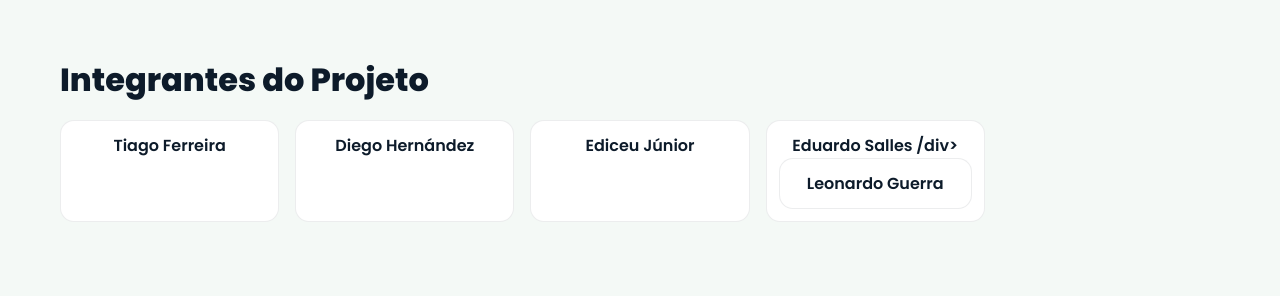
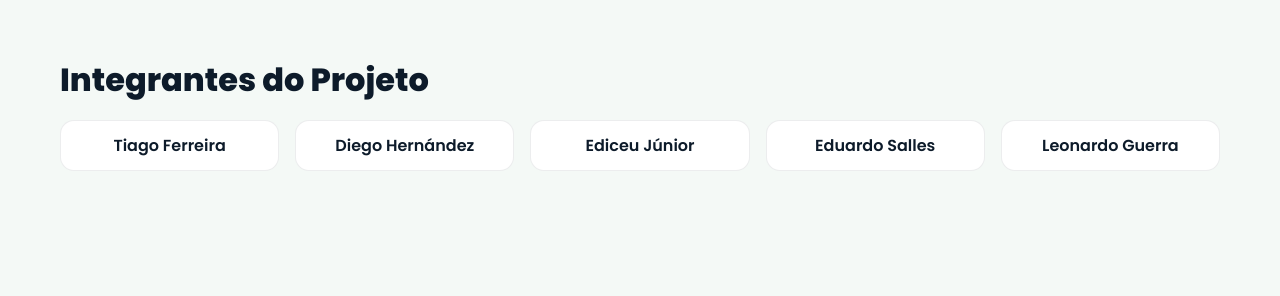
Before and after one commit to tiagoferreira159/docampoaodigital, a plain HTML site: page index.html in a window 1280 px wide. Shown: the part 2340-2636 px from the top of the page. Drawn offline with Linux system fonts and the light colour scheme.

Commit message:
Update index.html
atualizacao

```diff
--- a/index.html
+++ b/index.html
@@ -141,7 +141,7 @@
       <div class="tag">Tiago Ferreira </div>
       <div class="tag">Diego Hernández </div>
       <div class="tag">Ediceu Júnior </div>
-      <div class="tag">Eduardo Salles /div>
+      <div class="tag">Eduardo Salles</div>
       <div class="tag">Leonardo Guerra</div>
     </div>
   </div>
```
